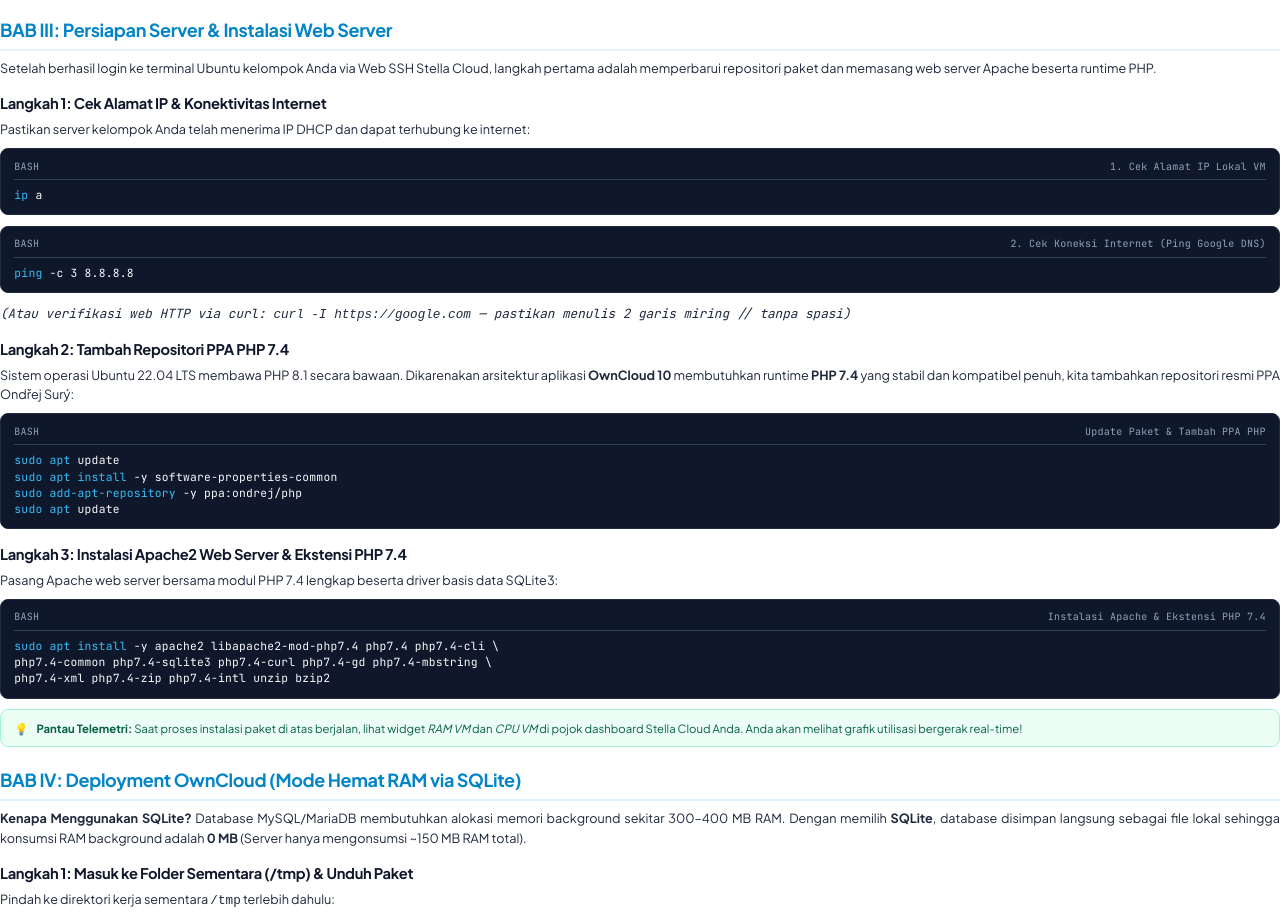
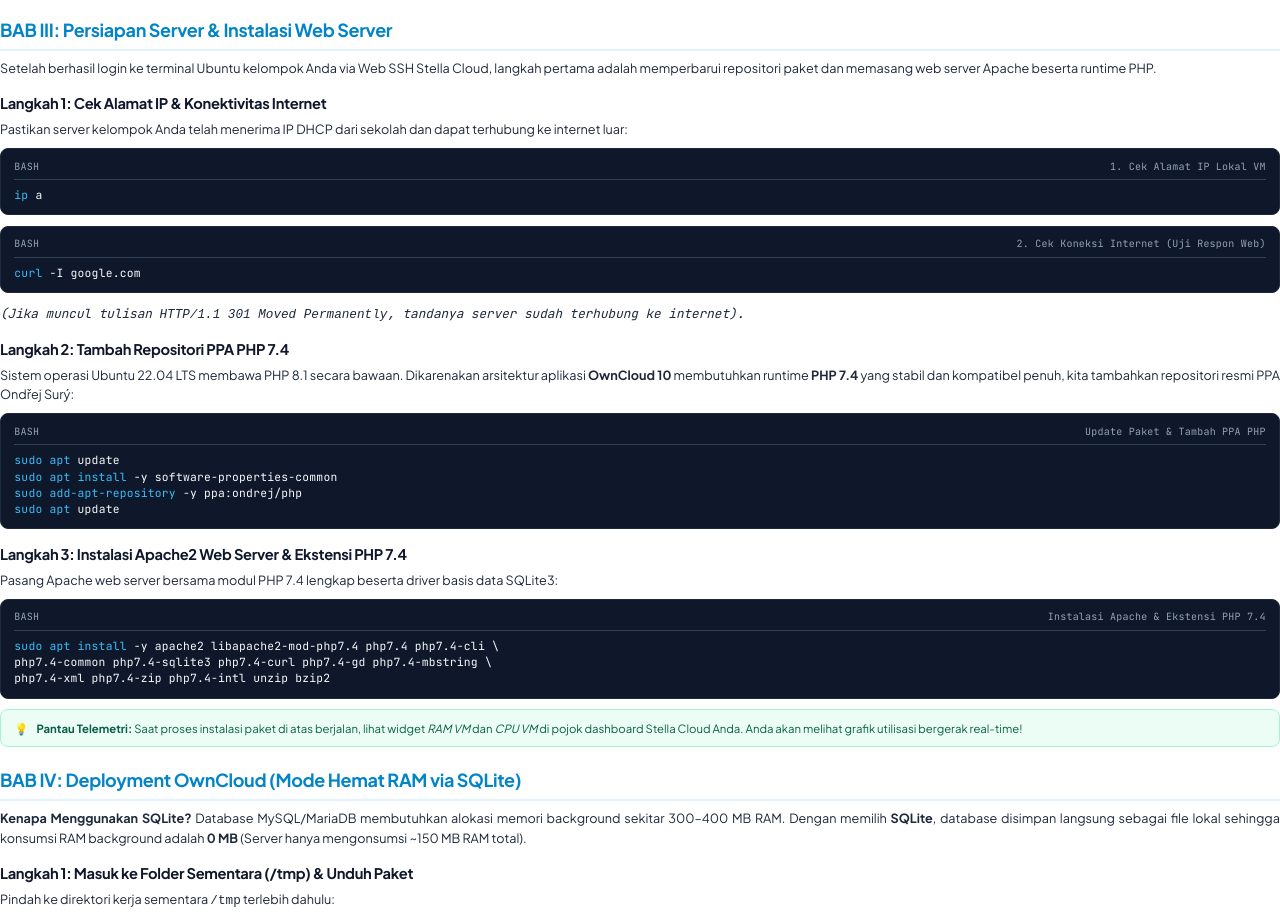
Before and after one commit to wahyusmktel/Stella-Cloud, a website: page public/modul_praktikum.html in a window 1280 px wide. Shown: the part 1808-2724 px from the top of the page. Drawn offline with Linux system fonts and the light colour scheme.

Commit message:
docs: use curl -I google.com to avoid https syntax mistakes

```diff
--- a/public/modul_praktikum.html
+++ b/public/modul_praktikum.html
@@ -375,16 +375,16 @@
     <p>Setelah berhasil login ke terminal Ubuntu kelompok Anda via Web SSH Stella Cloud, langkah pertama adalah memperbarui repositori paket dan memasang web server Apache beserta runtime PHP.</p>
 
     <h3>Langkah 1: Cek Alamat IP &amp; Konektivitas Internet</h3>
-    <p>Pastikan server kelompok Anda telah menerima IP DHCP dan dapat terhubung ke internet:</p>
+    <p>Pastikan server kelompok Anda telah menerima IP DHCP dari sekolah dan dapat terhubung ke internet luar:</p>
     <div class="code-block">
       <div class="code-header"><span>BASH</span><span>1. Cek Alamat IP Lokal VM</span></div>
       <span class="code-cmd">ip</span> a
     </div>
     <div class="code-block">
-      <div class="code-header"><span>BASH</span><span>2. Cek Koneksi Internet (Ping Google DNS)</span></div>
-      <span class="code-cmd">ping</span> -c 3 8.8.8.8
+      <div class="code-header"><span>BASH</span><span>2. Cek Koneksi Internet (Uji Respon Web)</span></div>
+      <span class="code-cmd">curl</span> -I google.com
     </div>
-    <p class="font-mono text-[7.5pt] text-slate-500"><em>(Atau verifikasi web HTTP via curl: <code>curl -I https://google.com</code> &mdash; pastikan menulis 2 garis miring // tanpa spasi)</em></p>
+    <p class="font-mono text-[7.5pt] text-slate-500"><em>(Jika muncul tulisan <code>HTTP/1.1 301 Moved Permanently</code>, tandanya server sudah terhubung ke internet).</em></p>
 
     <h3>Langkah 2: Tambah Repositori PPA PHP 7.4</h3>
     <p>
```
Also changed, not shown: 1 other file.
